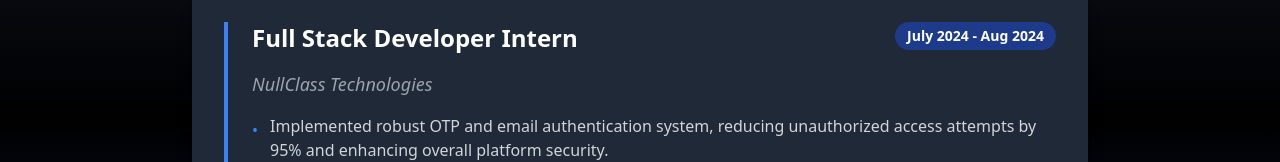
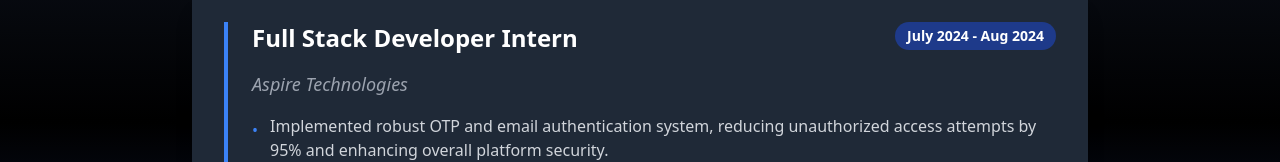
Before and after one commit to shubGupta10/My-Portfolio-, a Next.js app: page / in a window 1280 px wide. Shown: the part 2598-2760 px from the top of the page. Built offline with nearby package versions, Linux system fonts and the light colour scheme.

Commit message:
Changes and Fixes

```diff
--- a/src/app/data/experience.json
+++ b/src/app/data/experience.json
@@ -2,7 +2,7 @@
     {
         "year": "July 2024 - Aug 2024",
         "title": "Full Stack Developer Intern",
-        "company": "NullClass Technologies",
+        "company": "Aspire Technologies",
         "description": "• Implemented robust OTP and email authentication system, reducing unauthorized access attempts by 95% and enhancing overall platform security.\n• Integrated comprehensive multi-language support for 6+ languages, expanding potential user base by 40% and improving global accessibility.\n• Developed an efficient streamlined language switching mechanism, reducing translation load time by 50% and significantly improving user experience across all supported languages."
       }
   ]
--- a/src/app/myComponents/HeroSection.tsx
+++ b/src/app/myComponents/HeroSection.tsx
@@ -78,7 +78,7 @@ const HeroSection = () => {
             className="bg-white dark:bg-black text-black dark:text-white flex items-center space-x-2 px-8 py-4 text-lg transition-all duration-300 ease-in-out"
           >
             <IconBrandGithub className="w-6 h-6 group-hover:rotate-12 transition-transform duration-300" />
-            <span>View Projects</span>
+            <a href='https://github.com/shubGupta10'>View Projects</a>
           </HoverBorderGradient>
         </div>
       </motion.div>
```
